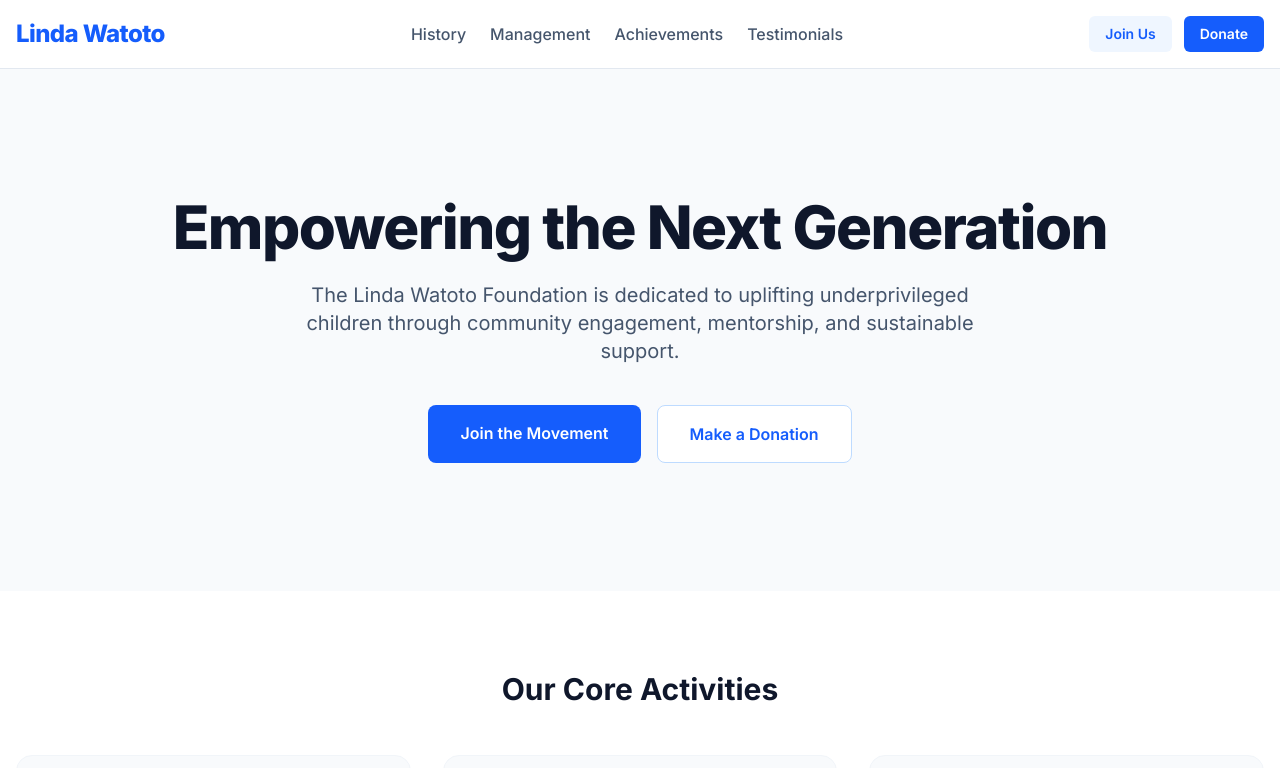
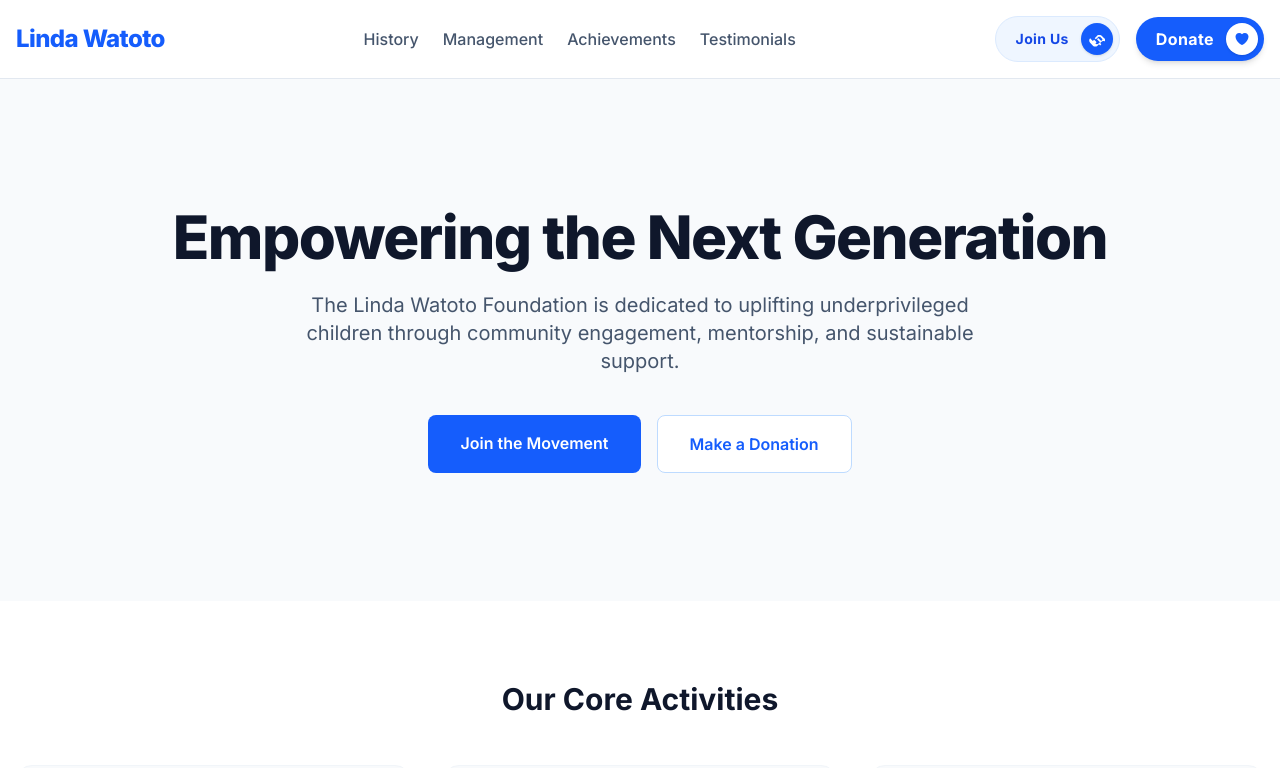
Before and after one commit to JohnwillisAlande/Linda-Watoto-Foundation, a Next.js app: page / in a window 1280 px wide. Shown: the top 768 px of the page. Built offline with nearby package versions, Linux system fonts and the light colour scheme.

Commit message:
Improved Dashboard UI

```diff
--- a/app/layout.tsx
+++ b/app/layout.tsx
@@ -36,13 +36,50 @@ export default function RootLayout({
             </nav>
 
             {/* Call to Action Buttons */}
-            <div className="flex gap-3">
-              <Link href="/join-us" className="hidden md:inline-block px-4 py-2 text-sm font-semibold text-blue-600 bg-blue-50 rounded-md hover:bg-blue-100 transition-colors">
-                Join Us
+            <div className="flex items-center gap-4">
+
+              {/* NEW ANIMATED JOIN US BUTTON */}
+              <Link
+                href="/join-us"
+                className="group hidden md:flex items-center justify-between bg-blue-50 hover:bg-blue-100 text-blue-700 rounded-full pl-5 pr-1.5 py-1.5 transition-all duration-300 transform hover:-translate-y-0.5 border border-blue-100"
+              >
+                <span className="font-bold mr-3 tracking-wide text-sm">Join Us</span>
+
+                {/* The Blue Circle Background */}
+                <span className="flex items-center justify-center w-8 h-8 bg-blue-600 rounded-full transform transition-transform duration-300 group-hover:scale-110 shadow-sm">
+                  {/* Handshake SVG */}
+                  <svg
+                    xmlns="http://www.w3.org/2000/svg"
+                    viewBox="0 0 24 24"
+                    fill="currentColor"
+                    className="w-4 h-4 text-white transform transition-transform duration-300 group-hover:-rotate-12 group-hover:scale-110"
+                  >
+                    <path d="M23.1 11.2l-4.1-4.1C18.4 6.5 17.6 6 16.7 6h-3.4l-4.7 4.7 1.8 1.8 3.8-3.8h2.5l3.2 3.2c.4.4.4 1 0 1.4l-1.6 1.6-4.5-4.5-1.8 1.8 4.5 4.5-2.2 2.2c-1.3 1.3-3.4 1.3-4.7 0l-5.4-5.4L1.7 11c-.9.9-1.4 2.1-1.4 3.4 0 1.3.5 2.5 1.4 3.4l4.2 4.2C6.8 22.9 8 23.4 9.3 23.4s2.5-.5 3.4-1.4l2.2-2.2 1.8 1.8 1.8-1.8-1.8-1.8 1.6-1.6c.9-.9 2.1-1.4 3.4-1.4 1.3 0 2.5.5 3.4 1.4l1.3-1.3c.6-.6.6-1.5 0-2.1zM9.4 14.8l-1.8-1.8-2.6 2.6c-.6.6-.6 1.6 0 2.2l1.6 1.6c.6.6 1.6.6 2.2 0l2.6-2.6-2-2z"/>
+                  </svg>
+                </span>
               </Link>
-              <Link href="/donations" className="px-4 py-2 text-sm font-semibold text-white bg-blue-600 rounded-md hover:bg-blue-700 transition-colors">
-                Donate
+
+              {/* FIXED ANIMATED DONATE BUTTON */}
+              <Link
+                href="/donations"
+                className="group flex items-center justify-between bg-blue-600 hover:bg-blue-700 text-white rounded-full pl-5 pr-1.5 py-1.5 transition-all duration-300 shadow-md hover:shadow-blue-600/40 transform hover:-translate-y-0.5"
+              >
+                <span className="font-bold mr-3 tracking-wide">Donate</span>
+
+                {/* The White Circle Background */}
+                <span className="flex items-center justify-center w-8 h-8 bg-white rounded-full transform transition-transform duration-300 group-hover:scale-110 shadow-sm">
+                  {/* The Heart SVG */}
+                  <svg
+                    xmlns="http://www.w3.org/2000/svg"
+                    viewBox="0 0 24 24"
+                    fill="currentColor"
+                    className="w-4 h-4 text-blue-600 transform transition-transform duration-300 group-hover:scale-125 group-hover:text-red-500"
+                  >
+                    <path d="M11.645 20.91l-.007-.003-.022-.012a15.247 15.247 0 01-.383-.218 25.18 25.18 0 01-4.244-3.17C4.688 15.36 2.25 12.174 2.25 8.25 2.25 5.322 4.714 3 7.688 3A5.5 5.5 0 0112 5.052 5.5 5.5 0 0116.313 3c2.973 0 5.437 2.322 5.437 5.25 0 3.925-2.438 7.111-4.739 9.256a25.175 25.175 0 01-4.244 3.17 15.247 15.247 0 01-.383.219l-.022.012-.007.004-.003.001a.752.752 0 01-.704 0l-.003-.001z" />
+                  </svg>
+                </span>
               </Link>
+
             </div>
           </div>
         </header>
@@ -54,6 +91,7 @@ export default function RootLayout({
 
         {/* Global Footer */}
         <footer className="bg-slate-900 text-slate-400 py-10">
+          {/* ... (Footer remains exactly the same) ... */}
           <div className="container mx-auto px-4 grid grid-cols-1 md:grid-cols-3 gap-8 text-sm">
             <div>
               <h3 className="text-white font-bold text-lg mb-4">Linda Watoto Foundation</h3>
@@ -69,7 +107,6 @@ export default function RootLayout({
 
             <div className="flex flex-col gap-2">
               <h3 className="text-white font-bold text-lg mb-2">Connect With Us</h3>
-              {/* Note: Replace the '#' with your actual social URLs */}
               <a href="#" className="hover:text-white transition-colors">WhatsApp Group</a>
               <a href="#" className="hover:text-white transition-colors">Instagram</a>
               <a href="#" className="hover:text-white transition-colors">TikTok</a>
```
